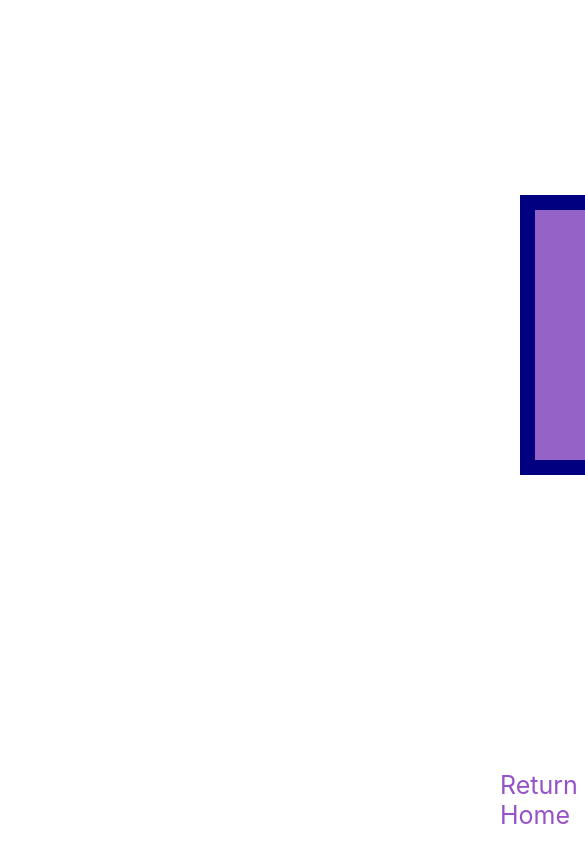
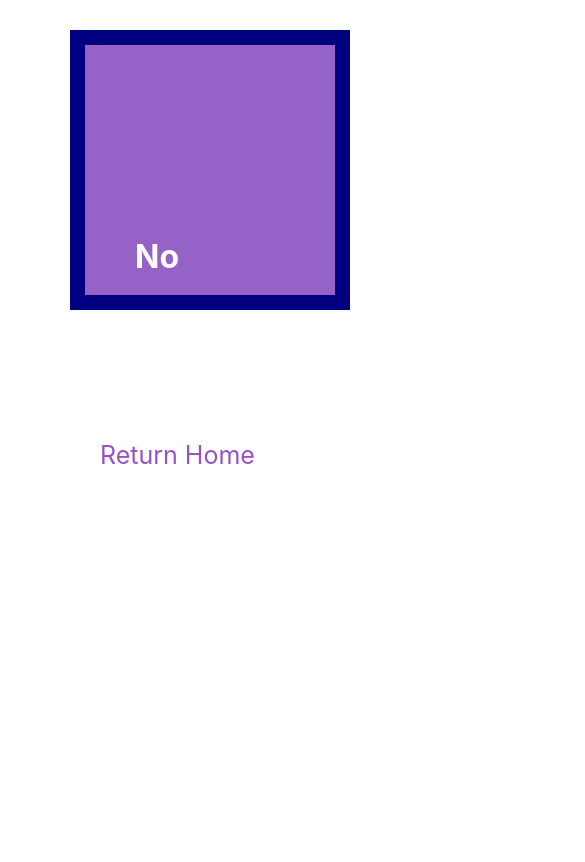
Before and after one commit to elainedoud/Decision-Maker, a React (Create React App) app in the folder client/: page /secondpage/yesno in a window 390 px wide. Shown: the top 862 px of the page, 585 px wide, since content can reach past the window. Built offline with nearby package versions, Linux system fonts and the light colour scheme.

Commit message:
Made CSS adjustments to try to make app more readable on mobile

```diff
--- a/client/src/Appv2.css
+++ b/client/src/Appv2.css
@@ -12,8 +12,7 @@
   text-decoration: none;
   color: #9652C7;
   font-size: 30px;
-  padding-left: 700px;
-  margin-top: 300px;
+  margin-top: 100px;
   display: inline-block;
 }
 
@@ -24,7 +23,7 @@
 
 .optionnav {
   padding: 100px;
-  padding-left: 500px;
+  padding-left: 100px;
 }
 
 .optionlink {
@@ -34,8 +33,8 @@
 }
 
 .page {
-  padding: 175px;
-  padding-left: 500px;
+  padding: 10px;
+  padding-left: 50px;
   display: flex;
 }
 
```
